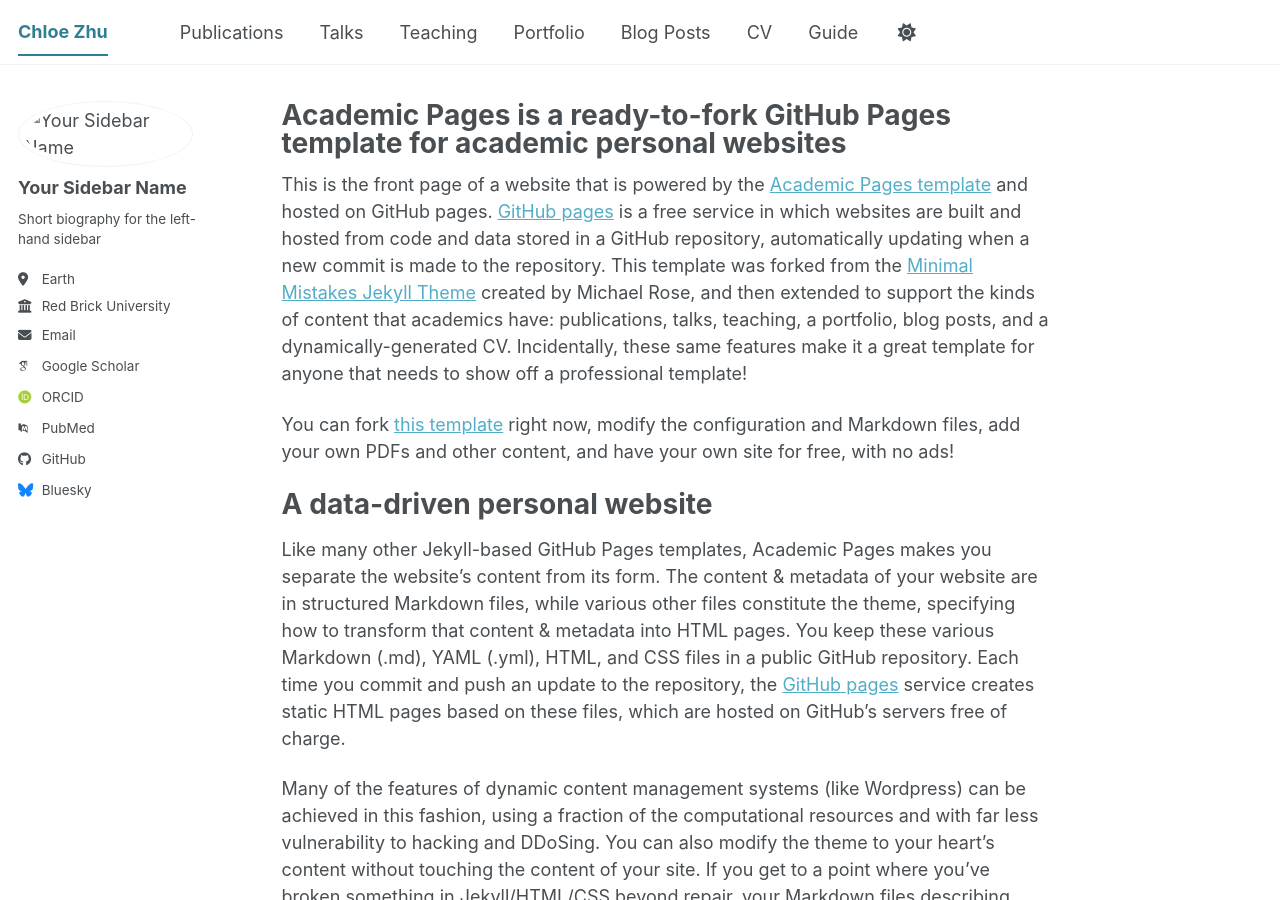
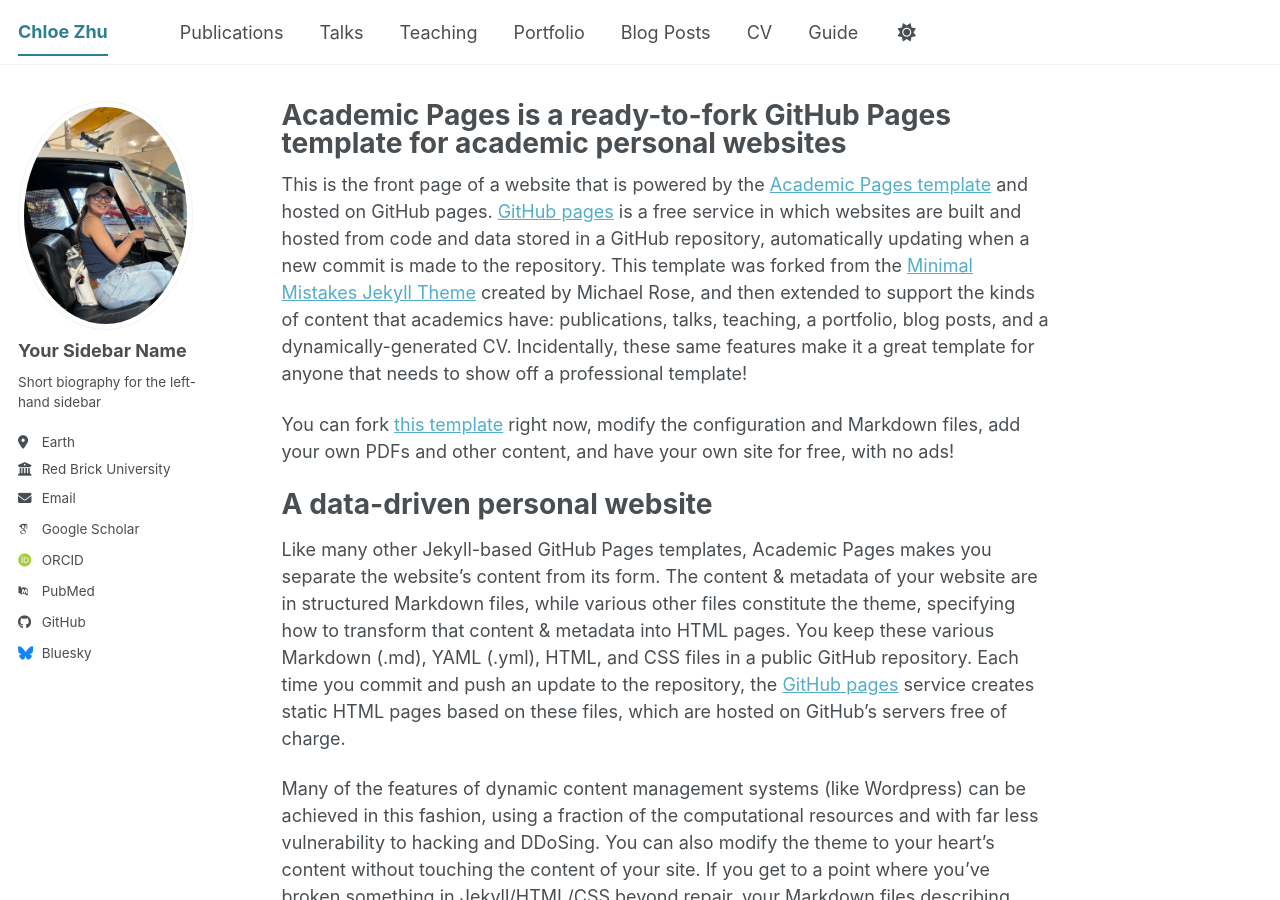
Before and after one commit to ChloeZhu1/ChloeZhu1.github.io, a Jekyll site: the page built from _pages/about.md, in a window 1280 px wide and 900 px high. Built offline with Jekyll 4.4.1, drawn with Linux system fonts in a browser that asks for light colours; some web fonts are replaced; a script bundle is joined from its source files by our own code; library files that are not in the unit come from our copies.

Commit message:
Update _config.yml

```diff
--- a/_config.yml
+++ b/_config.yml
@@ -23,7 +23,7 @@
 #               Additional customization can be done by editing /_includes/author-profile.html
 author:
   # Biographic information
-  avatar           : "ChloeZhu1.github.io/profile.jpeg"
+  avatar           : "profile.jpeg"
   name             : "Your Sidebar Name"
   pronouns         : # example: "she/her"
   bio              : "Short biography for the left-hand sidebar"
```
